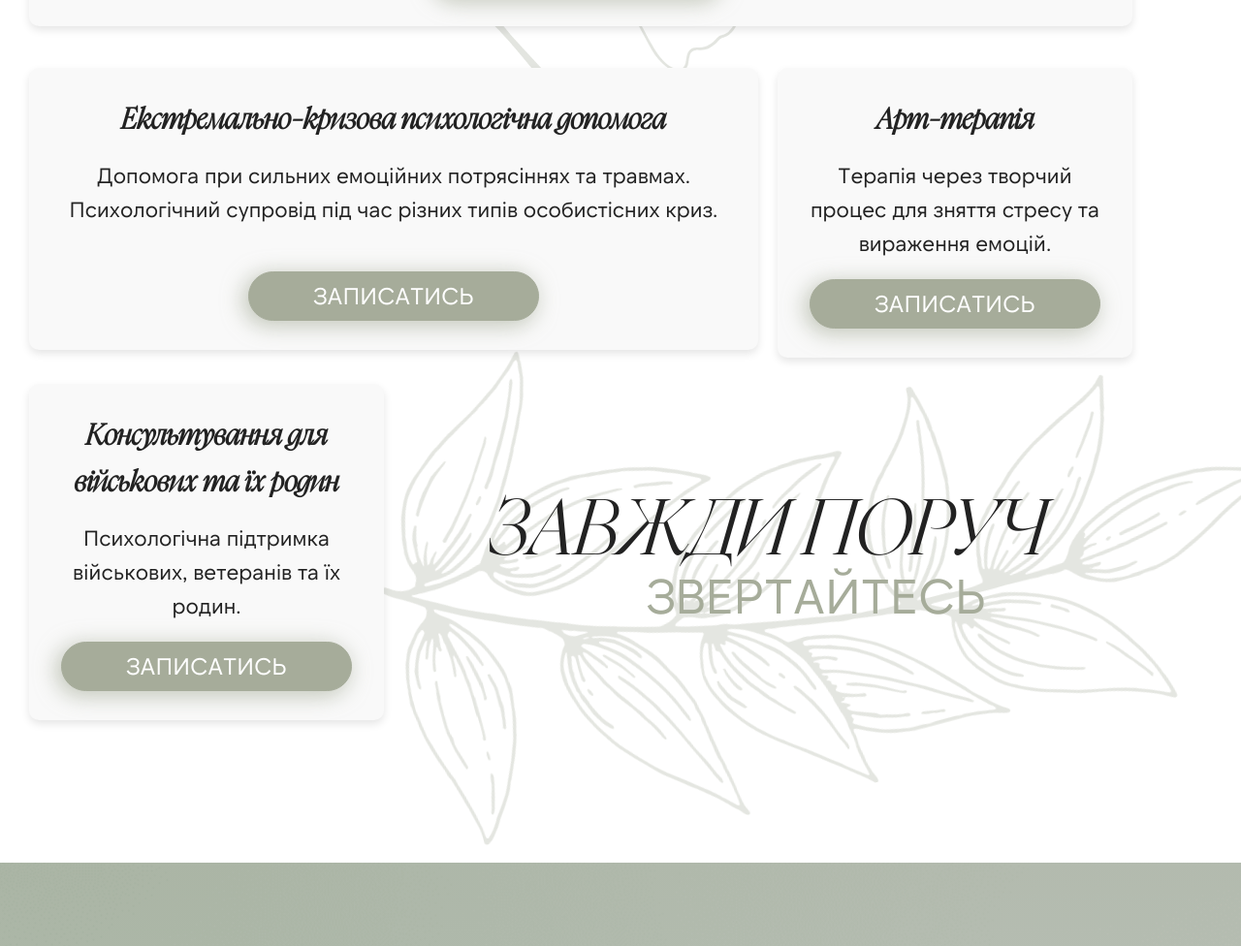
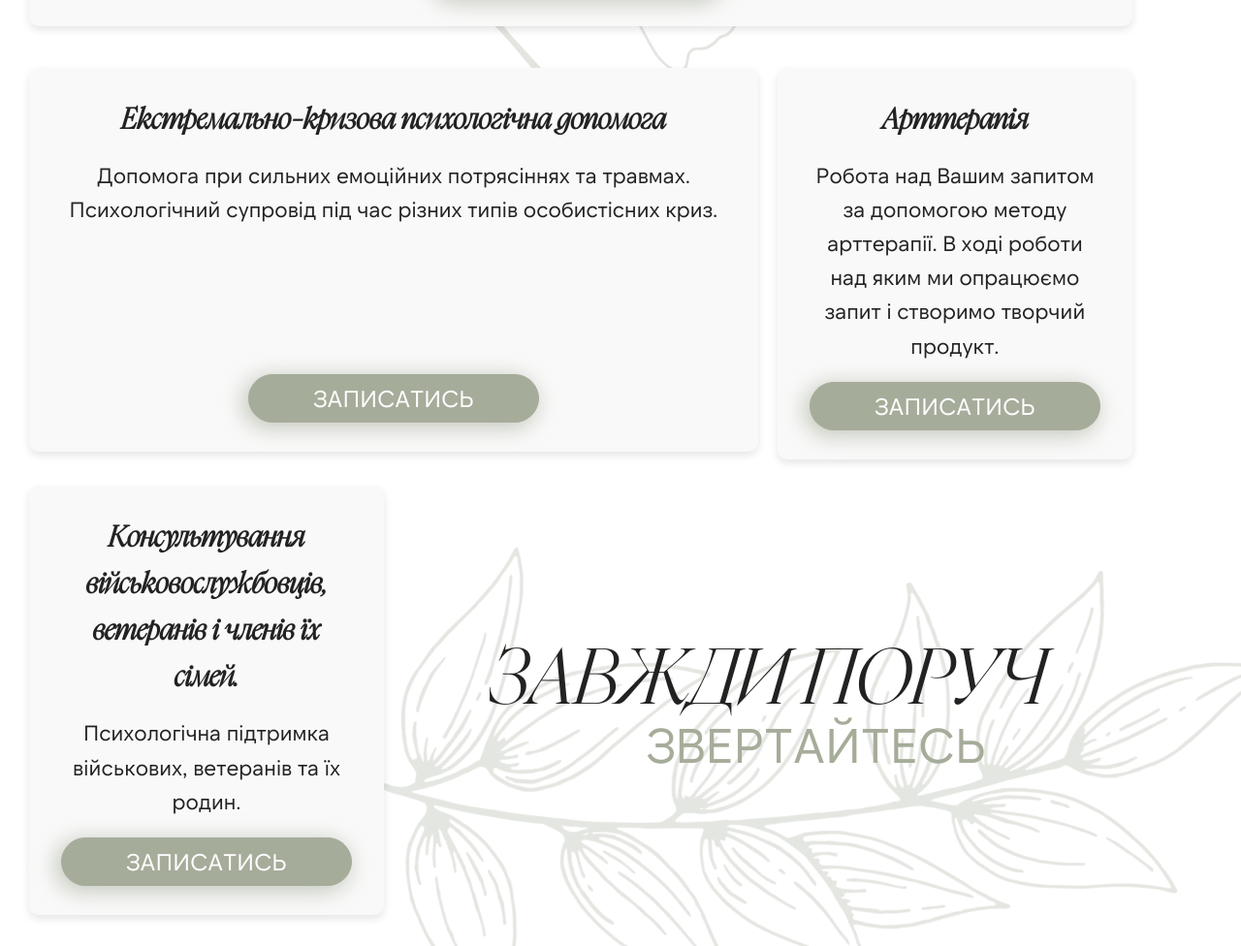
Before and after one commit to IrynaChebana/psychologist, a plain HTML site: page index.html in a window 1280 px wide. Shown: the part 3822-4798 px from the top of the page at 97% size. Drawn offline with Linux system fonts and the light colour scheme.

Commit message:
Update index.html

```diff
--- a/index.html
+++ b/index.html
@@ -107,9 +107,7 @@
 
         <div class="certificates-carousel">
             <div class="carousel-container">
-                <div class="carousel-item">
-                    <img src="images/1.jpeg" alt="Сертифікат">
-                </div>
+
                 <div class="carousel-item">
                     <img src="images/2.jpeg" alt="Сертифікат">
                 </div>
@@ -169,6 +167,9 @@
                 </div>
                 <div class="carousel-item">
                     <img src="images/21.jpeg" alt="Сертифікат">
+                </div>
+                <div class="carousel-item">
+                    <img src="images/1.jpeg" alt="Сертифікат">
                 </div>
             </div>
             <button class="carousel-button prev" onclick="moveSlide(-1)">
@@ -235,14 +236,16 @@
 
             <div class="service-block">
                 <div class="service-content">
-                    <h3>Арт-терапія</h3>
-                    <p>Терапія через творчий процес для зняття стресу та вираження емоцій.</p>
+                    <h3>Арттерапія</h3>
+                    <p>Робота над Вашим запитом за допомогою методу арттерапії. В ході роботи над яким ми опрацюємо
+                        запит і створимо творчий
+                        продукт.</p>
                 </div>
                 <a href="https://t.me/Chebana_psychologist" class="main-button">Записатись</a>
             </div>
             <div class="service-block">
                 <div class="service-content">
-                    <h3>Консультування для військових та їх родин</h3>
+                    <h3>Консультування військовослужбовців, ветеранів і членів їх сімей.</h3>
                     <p>Психологічна підтримка військових, ветеранів та їх родин.</p>
                 </div>
                 <a href="https://t.me/Chebana_psychologist" class="main-button">Записатись</a>
@@ -354,6 +357,11 @@
         </div>
     </section>
 
+    <footer>
+        <p>© 2025 Ірина Чебана. Всі права захищено.</p>
+        <a href="contract.html" target="_blank">Договір публічної оферти</a>
+    </footer>
+
     <script>
         const burger = document.getElementById('burger');
         const header = document.getElementById('header');
```
